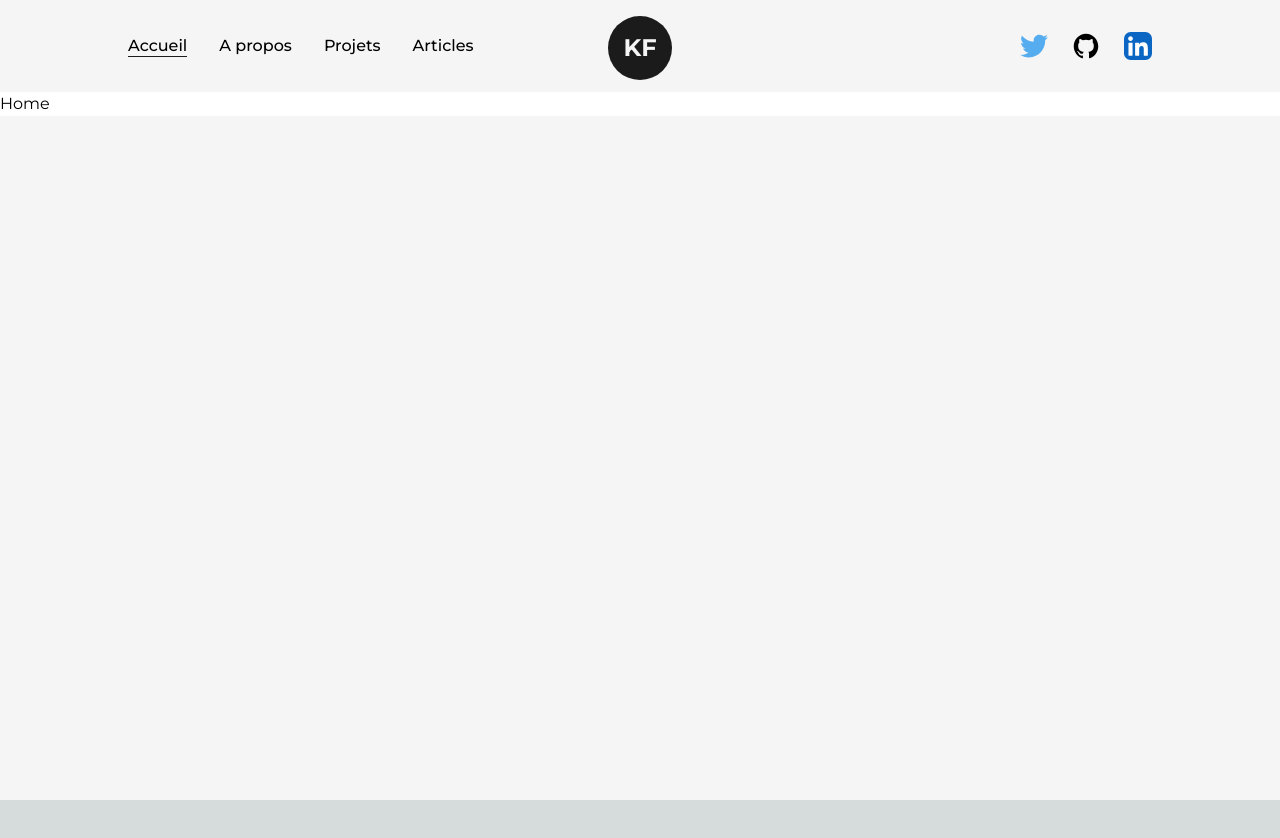
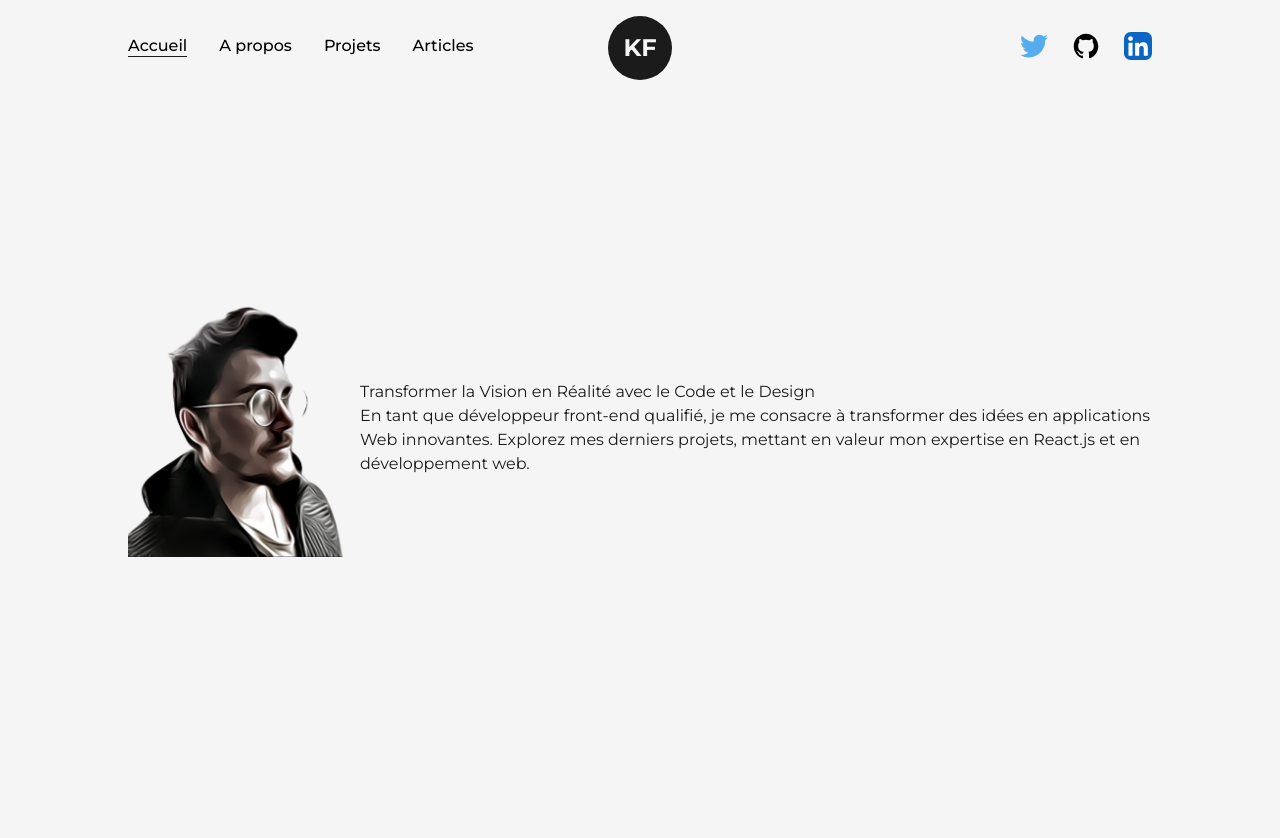
Before and after one commit to Sladriix-dev/portfolio_v2, a Next.js app: page / in a window 1280 px wide. Shown: the top 838 px of the page. Before the commit the page ends 800 px from the top, so only its background shows below. Built offline with nearby package versions, Linux system fonts and the light colour scheme.

Commit message:
ADD profile pic + Layout component then creating the Home Page

```diff
--- /dev/null
+++ b/components/Layout.jsx
@@ -0,0 +1,11 @@
+import React from 'react'
+
+const Layout = ({children, className=""}) => {
+  return (
+    <div className={`w-full h-full inline-block z-0 bg-light p-32 ${className}`}>
+      {children}
+    </div>
+  )
+}
+
+export default Layout
--- a/pages/index.js
+++ b/pages/index.js
@@ -1,4 +1,7 @@
+import Layout from "@/components/Layout"
 import Head from "next/head"
+import Image from "next/image"
+import profilePic from "../public/assets/profilePic.png"
 
 export default function Home() {
   return (
@@ -7,9 +10,30 @@ export default function Home() {
         <title>KevinF Portfolio</title>
         <meta name="description" content="Generated by create next app" />
       </Head>
-      <main className="bg-white text-black">
-        Home
+      <main className="flex items-center text-dark w-full min-h-screen">
+        <Layout className="pt-0">
+          <div className="flex items-center justify-between w-full">
+            <div className="w-1/2">
+              <Image
+                src={profilePic}
+                alt="Kévin Forget"
+                className="w-full h-auto"
+              />
+            </div>
+            <div>
+              <h1>
+                Transformer la Vision en Réalité avec le Code et le Design
+              </h1>
+              <p>
+                En tant que développeur front-end qualifié, je me consacre à
+                transformer des idées en applications Web innovantes. Explorez
+                mes derniers projets, mettant en valeur mon
+                expertise en React.js et en développement web.
+              </p>
+            </div>
+          </div>
+        </Layout>
       </main>
     </>
-  )
+  );
 }
```
Also changed, not shown: public/assets/profilePic.png (added), public/twitter.svg (deleted).
